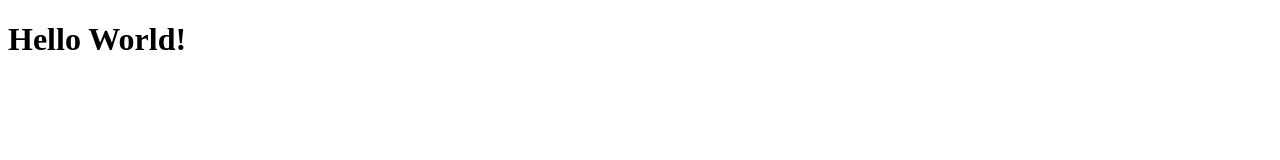
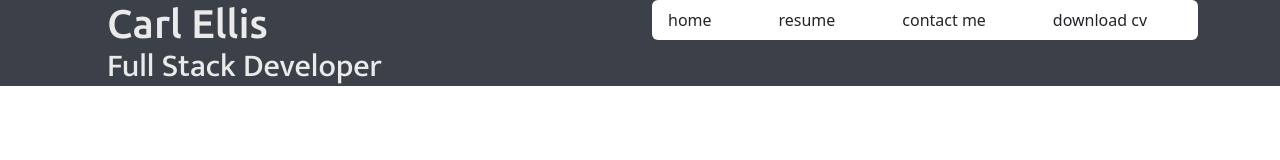
Before and after one commit to carl2087/my-full-template, a plain HTML site: page index.html in a window 1280 px wide. Drawn offline with nearby package versions, Linux system fonts and the light colour scheme.

Commit message:
added basics to header with basic stying

```diff
--- a/assets/css/style.css
+++ b/assets/css/style.css
@@ -0,0 +1,34 @@
+/* ---------------------------Google font import */
+
+@import url('https://fonts.googleapis.com/css2?family=Mukta:wght@200;300;400;500;600;700;800&family=Ubuntu:wght@300;400;500;700&display=swap');
+
+
+/* ---------------------------Colours */
+
+header {
+    background-color: #3c4048;
+}
+
+.name, .title {
+    color: #eaeaea;
+}
+
+/* ---------------------------Special paddings/margins/text */
+
+h1,h2,h3,h4 {
+    margin: 0;
+}
+
+.name {
+    font-family: 'Ubuntu', sans-serif;
+    margin-left: 25px;
+}
+
+.title {
+    font-family: 'Mukta', sans-serif;
+    margin-left: 25px;
+}
+
+#nav > li {
+    border: none;
+}
--- a/index.html
+++ b/index.html
@@ -5,17 +5,51 @@
     <meta charset="UTF-8">
     <meta http-equiv="X-UA-Compatible" content="IE=edge">
     <meta name="viewport" content="width=device-width, initial-scale=1.0">
-    <link href="./assets/css/style.css" rel="stylesheet">
-    <title>Carl Ellis</title>
-
     <link rel="apple-touch-icon" sizes="180x180" href="/apple-touch-icon.png">
     <link rel="icon" type="image/png" sizes="32x32" href="/favicon-32x32.png">
     <link rel="icon" type="image/png" sizes="16x16" href="/favicon-16x16.png">
     <link rel="manifest" href="/site.webmanifest">
+    <link href="https://cdn.jsdelivr.net/npm/bootstrap@5.3.0-alpha1/dist/css/bootstrap.min.css" rel="stylesheet"
+        integrity="sha384-GLhlTQ8iRABdZLl6O3oVMWSktQOp6b7In1Zl3/Jr59b6EGGoI1aFkw7cmDA6j6gD" crossorigin="anonymous">
+    <script src="https://kit.fontawesome.com/0f99558fa2.js" crossorigin="anonymous"></script>
+    <link href="./assets/css/style.css" rel="stylesheet">
+    <title>Carl Ellis</title>
 </head>
-<h1>Hello World!</h1>
+<!-- header with page links -->
+<header>
+    <div class="container no-gutters">
+        <div class="row no-gutters">
+            <div class="col-md-6">
+                <div class="col heading">
+                    <h1 class="name">Carl Ellis</h1>
+                    <h2 class="title">Full Stack Developer</h2>
+                </div>
+            </div>
+            <div class="col">
+                <ul id="nav" class="list-group list-group-horizontal-md">
+                    <li class="list-group-item flex-fill">
+                        home
+                    </li>
+                    <li class="list-group-item flex-fill">
+                        resume
+                    </li>
+                    <li class="list-group-item flex-fill">
+                        contact me
+                    </li>
+                    <li class="list-group-item flex-fill">
+                        download cv
+                    </li>
+                </ul>
+            </div>
+        </div>
+    </div>
+</header>
+
 
 <body>
+    <script src="https://cdn.jsdelivr.net/npm/bootstrap@5.3.0-alpha1/dist/js/bootstrap.bundle.min.js"
+        integrity="sha384-w76AqPfDkMBDXo30jS1Sgez6pr3x5MlQ1ZAGC+nuZB+EYdgRZgiwxhTBTkF7CXvN"
+        crossorigin="anonymous"></script>
     <script src="./assets/js/script.js"></script>
 </body>
 
```
